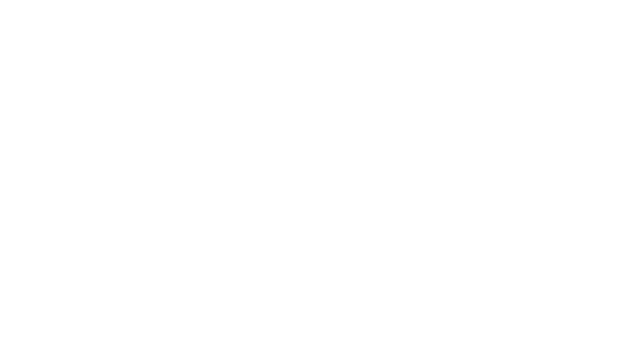
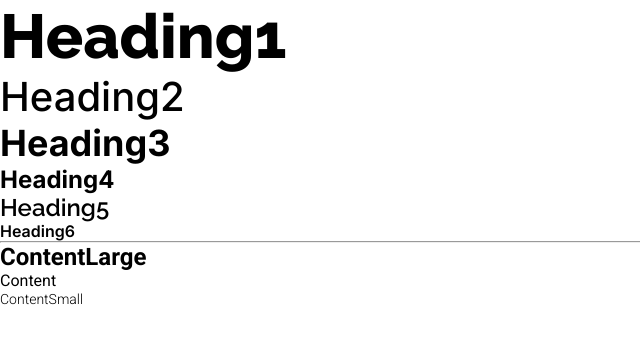
Before and after one commit to Franco-Sanchez/Psike-Front, a React (Create React App) app: page / in a window 1280 px wide. Shown: the top 344 px of the page, without its empty margins (0-640 px from the left). Built offline with nearby package versions, Linux system fonts and the light colour scheme.

Commit message:
Components created: Headings and Contents

```diff
--- a/public/index.html
+++ b/public/index.html
@@ -24,6 +24,20 @@
       work correctly both with client-side routing and a non-root public URL.
       Learn how to configure a non-root public URL by running `npm run build`.
     -->
+    <link rel="preconnect" href="https://fonts.gstatic.com" />
+    <link
+      href="https://fonts.googleapis.com/css2?family=Inter:wght@100;200;300;400;500;600;700;800;900&display=swap"
+      rel="stylesheet"
+    />
+
+    <link
+      href="https://fonts.googleapis.com/css2?family=Roboto:wght@100;300;400;500;700;900&display=swap"
+      rel="stylesheet"
+    />
+    <link
+      href="https://fonts.googleapis.com/css2?family=Raleway:wght@200;300;400;500;600;700;800;900&display=swap"
+      rel="stylesheet"
+    />
     <title>React App</title>
   </head>
   <body>
--- a/src/App.js
+++ b/src/App.js
@@ -1,5 +1,21 @@
+import { css, Global } from "@emotion/react";
+import Documentation from "./components/Documentation";
+
 function App() {
-  return <div className="App"></div>
+  return (
+    <div>
+      <Global
+        styles={css`
+          * {
+            margin: 0;
+            padding: 0;
+            box-sizing: border-box;
+          }
+        `}
+      />
+      <Documentation />
+    </div>
+  );
 }
 
 export default App;
--- /dev/null
+++ b/src/components/Documentation.js
@@ -0,0 +1,29 @@
+import React from "react";
+import { Content, ContentLarge, ContentSmall } from "./text/Content";
+import {
+  Heading1,
+  Heading2,
+  Heading3,
+  Heading4,
+  Heading5,
+  Heading6,
+} from "./text/Heading";
+
+export default function Documentation() {
+  return (
+    <div>
+      {/* TITULOS */}
+      <Heading1>Heading1</Heading1>
+      <Heading2>Heading2</Heading2>
+      <Heading3>Heading3</Heading3>
+      <Heading4>Heading4</Heading4>
+      <Heading5>Heading5</Heading5>
+      <Heading6>Heading6</Heading6>
+      <hr />
+      {/* Contents */}
+      <ContentLarge>ContentLarge</ContentLarge>
+      <Content>Content</Content>
+      <ContentSmall>ContentSmall</ContentSmall>
+    </div>
+  );
+}
--- /dev/null
+++ b/src/components/text/Content.js
@@ -0,0 +1,26 @@
+import { css } from "@emotion/react";
+import styled from "@emotion/styled";
+
+const baseStyles = css`
+  font-family: Roboto;
+  font-weight: normal;
+`;
+
+export const Content = styled.p`
+  ${baseStyles}
+  font-size: 16px;
+  line-height: 20px;
+  ${(props) => props.css}
+`;
+
+export const ContentLarge = styled(Content)`
+  font-size: 24px;
+  font-weight: 700;
+  line-height: 28px;
+`;
+
+export const ContentSmall = styled(Content)`
+  font-size: 14px;
+  font-weight: 300;
+  line-height: 16px;
+`;
--- /dev/null
+++ b/src/components/text/Heading.js
@@ -0,0 +1,49 @@
+import styled from "@emotion/styled";
+
+export const Heading1 = styled.h1`
+  font-family: Raleway;
+  font-size: 62px;
+  font-weight: 800;
+  line-height: 73px;
+  ${(props) => props.style};
+`;
+
+export const Heading2 = styled.h2`
+  font-family: Inter;
+  font-size: 40px;
+  font-weight: 500;
+  line-height: 48px;
+  ${(props) => props.style};
+`;
+
+export const Heading3 = styled.h3`
+  font-family: Inter;
+  font-size: 36px;
+  font-weight: 700;
+  line-height: 44px;
+  ${(props) => props.style};
+`;
+
+export const Heading4 = styled.h4`
+  font-family: Inter;
+  font-size: 24px;
+  font-weight: 700;
+  line-height: 29px;
+  ${(props) => props.style};
+`;
+
+export const Heading5 = styled.h5`
+  font-family: Raleway;
+  font-size: 24px;
+  font-weight: 600;
+  line-height: 28px;
+  ${(props) => props.style};
+`;
+
+export const Heading6 = styled.h6`
+  font-family: Inter;
+  font-size: 16px;
+  font-weight: 600;
+  line-height: 19px;
+  ${(props) => props.style};
+`;
--- /dev/null
+++ b/src/theme.js
@@ -0,0 +1,17 @@
+export const theme = {
+    colors:{
+        primary:"#FFFFF",
+        secondary:"#FFFFFF"
+    },
+    breakpoints:{
+        xs:320,
+        sm:600
+    },
+    fontSizes:{
+        xs:12,
+        sm:14,
+        md:16,
+        xl:24,
+        xxl:62,
+    },
+}
```
